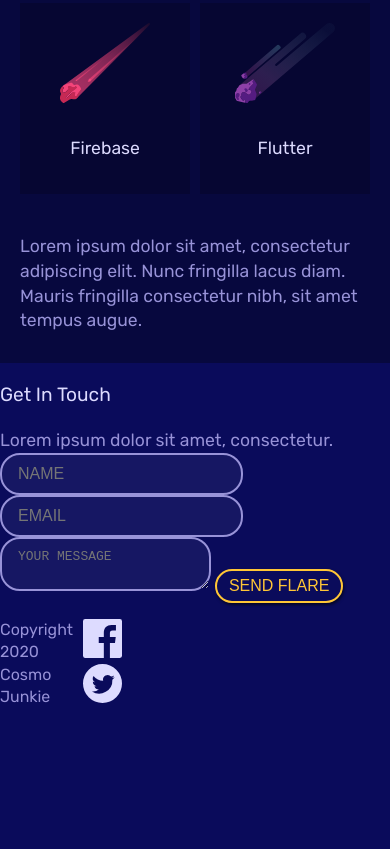
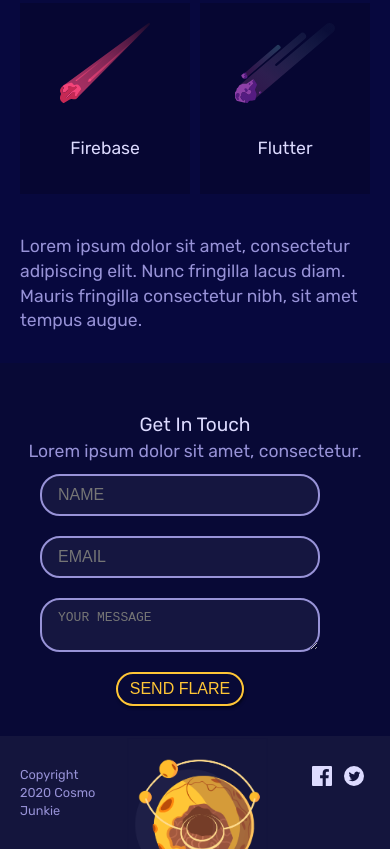
Before and after one commit to raphabarreto/responsive-css-grid-build, a plain HTML site: page index.html in a window 390 px wide. Shown: the part 1387-2236 px from the top of the page. Before the commit the page ends 2096 px from the top, so only its background shows below. Drawn offline with Linux system fonts and the light colour scheme.

Commit message:
Mobile Styles (part 3)

```diff
--- a/styles.css
+++ b/styles.css
@@ -191,6 +191,62 @@ h4 {
   margin: 10px auto;
 }
 
+#contact {
+  padding: 30px 20px;
+  background: #080936;
+}
+
+#contact h3,
+#contact p {
+  text-align: center;
+  margin-bottom: 0;
+}
+
+#contact form {
+  width: 80%;
+  max-width: 400px;
+  margin: auto 20px;
+  text-align: center;
+}
+
+#contact input,
+#contact textarea {
+  width: 100%;
+  margin: 10px 0;
+}
+
+#contact .button {
+  margin-top: 10px;
+}
+
+footer {
+  padding: 30px 20px;
+  background-color: #14153d;
+  background-image: url(assets/footer_image.png);
+  background-size: 40%;
+  background-repeat: no-repeat;
+  background-position: top center;
+}
+
+footer .copyright {
+  grid-column: 1/3;
+  font-size: 0.8em;
+}
+
+footer .social {
+  grid-column: 7/9;
+  display: flex;
+  justify-content: flex-end;
+}
+
+footer li {
+  margin: 0 6px;
+}
+
+footer img {
+  width: 20px;
+}
+
 /* small tablet styles */
 @media screen and (min-width: 620px) {
 }
```
